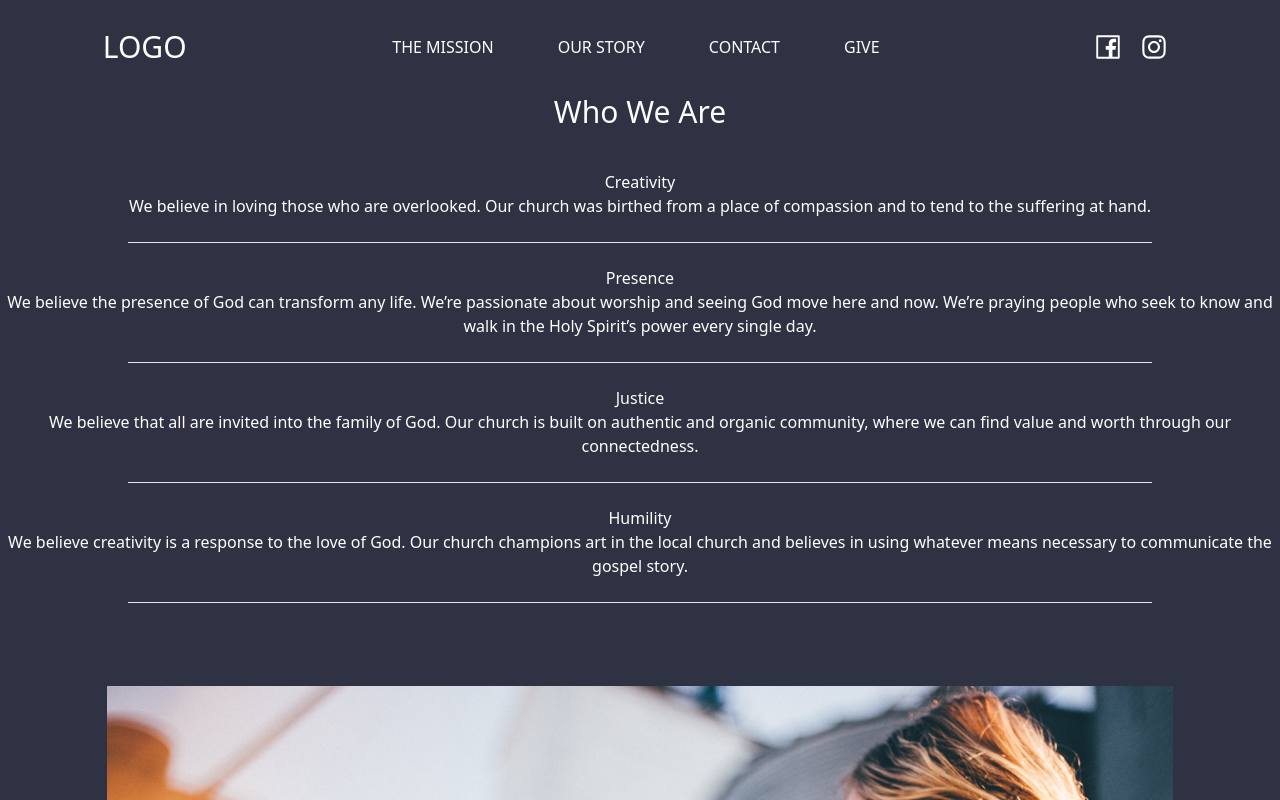
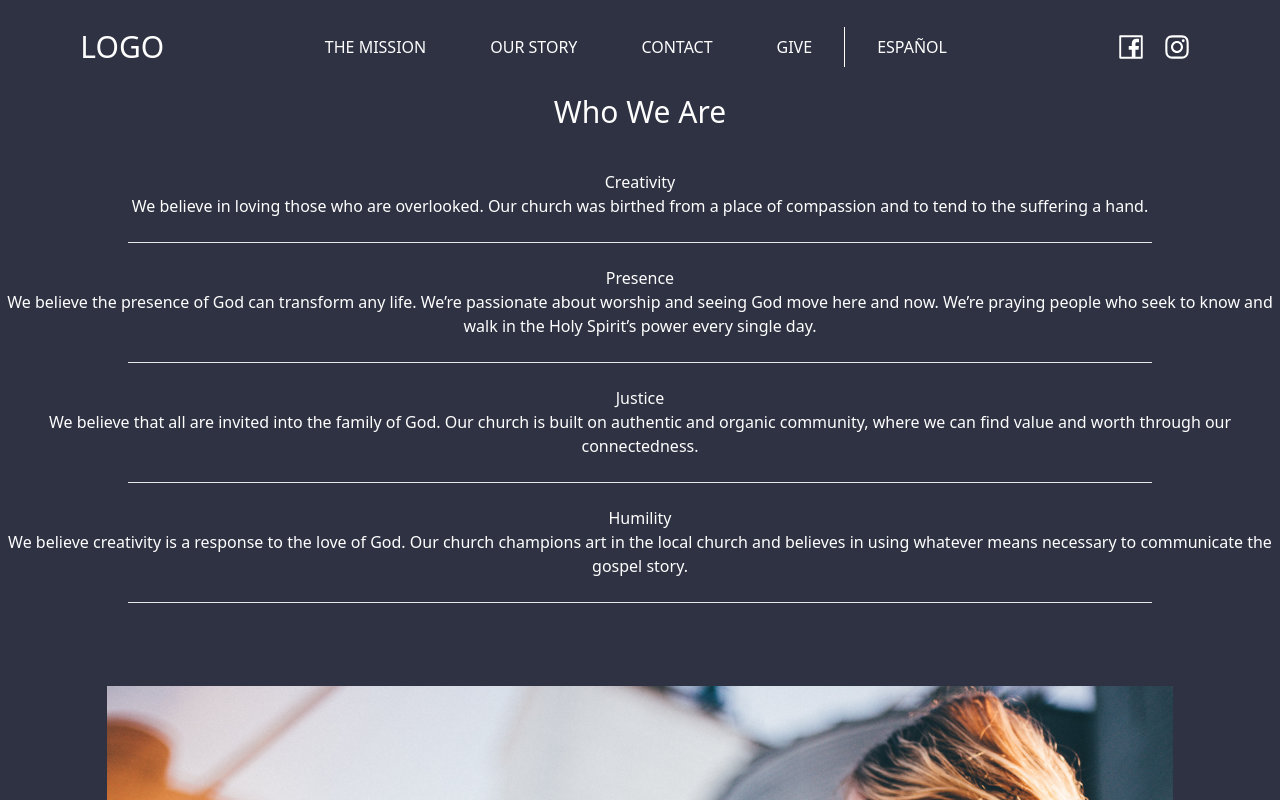
Before and after one commit to JorgeLVilla/adonai, a Next.js app: page /TheMission in a window 1280 px wide. Shown: the top 800 px of the page. Built offline with nearby package versions, Linux system fonts and the light colour scheme.

Commit message:
apply spanish translation toggle in the navbar and initial translation in the mission component.

```diff
--- a/src/assets/contentData/beliefs.tsx
+++ b/src/assets/contentData/beliefs.tsx
@@ -1,18 +1,27 @@
 export const BELIEF_LIST = [
   {
     headline: "Creativity",
-    desc: "We believe in loving those who are overlooked. Our church was birthed from a place of compassion and to tend to the suffering at hand. ",
+    desc: "We believe in loving those who are overlooked. Our church was birthed from a place of compassion and to tend to the suffering a hand. ",
+    spanishTitle: "Creatividad",
+    spanishDesc: "Creemos en amar a unos a otros. Nuestra iglesia biene de un lugar de ayudar a los que sufren y necesesitan ayuda."
   },
   {
     headline: "Presence",
     desc: "We believe the presence of God can transform any life. We’re passionate about worship and seeing God move here and now. We’re praying people who seek to know and walk in the Holy Spirit’s power every single day. ",
+    spanishTitle: "Presencia",
+    spanishDesc: "Creemos en la presencia de Dios y la transformacion que trae."
   },
   {
     headline: "Justice",
     desc: "We believe that all are invited into the family of God. Our church is built on authentic and organic community, where we can find value and worth through our connectedness.",
+    spanishTitle: "Justicia",
+    spanishDesc: "Creemos que todos somos invitados a la familia de Jesus. Nuestra iglesia fue construida autentica y organica en la comunidad."
   },
   {
     headline: "Humility",
     desc: "We believe creativity is a response to the love of God. Our church champions art in the local church and believes in using whatever means necessary to communicate the gospel story. ",
+    spanishTitle: "Humildes",
+    spanishDesc: "Creemos que todos somos invitados a la familia de Jesus. Nuestra iglesia fue construida autentica y organica en la comunidad."
+
   },
 ];
--- a/src/pages/Navbar.tsx
+++ b/src/pages/Navbar.tsx
@@ -8,13 +8,20 @@ import {
   AiOutlineInstagram,
 } from "react-icons/ai";
 
-type Props = {};
+type Props = {
+  translate: boolean;
+  setTranslate: any;
+};
 
-const Navbar = (props: Props) => {
+const Navbar = ({ translate, setTranslate }: Props) => {
   const [navbarOpen, setNavbarOpen] = useState(false);
 
   const handleNavbar = () => {
     setNavbarOpen(!navbarOpen);
+  };
+
+  const handleTranslate = () => {
+    setTranslate(!translate);
   };
 
   return (
@@ -44,18 +51,26 @@ const Navbar = (props: Props) => {
         </div>
 
         <div>
-          <ul className="text-center text-3xl">
+          <ul className="text-center text-3xl uppercase">
             {NAV__LINKS.map((item, index) => (
               <li
                 onClick={handleNavbar}
                 key={index}
                 className="px-8 text-off-white my-3"
               >
-                <Link href={`${item.path}`}>{item.display}</Link>
+                <Link href={`${item.path}`}>
+                  {translate ? item.spanish : item.display}
+                </Link>
               </li>
             ))}
-            <div onClick={handleNavbar} className="my-3 py-2">
-              ESPANOL
+            <div
+              onClick={() => {
+                setNavbarOpen(!navbarOpen);
+                setTranslate(!translate);
+              }}
+              className="my-3 py-2"
+            >
+              {translate ? "english" : "español"}
             </div>
           </ul>
         </div>
@@ -76,12 +91,20 @@ const Navbar = (props: Props) => {
         </div>
 
         <div className="hidden sm:flex">
-          <ul className="flex">
+          <ul className="flex items-center text-off-white uppercase">
             {NAV__LINKS.map((item, index) => (
               <li key={index} className="px-8 text-off-white">
-                <Link href={`${item.path}`}>{item.display}</Link>
+                <Link href={`${item.path}`}>
+                  {translate ? item.spanish : item.display}
+                </Link>
               </li>
             ))}
+            <div
+              onClick={handleTranslate}
+              className="my-3 border-l border-off-white py-2 px-8 uppercase cursor-pointer"
+            >
+              {translate ? "English" : "Español"}
+            </div>
           </ul>
         </div>
 
--- a/src/pages/TheMission.tsx
+++ b/src/pages/TheMission.tsx
@@ -4,9 +4,11 @@ import { BELIEF_LIST } from "@/assets/contentData/beliefs";
 import { data } from "../assets/contentData/data";
 import randomPeople from "../assets/randomPeople.png";
 
-type Props = {};
+type Props = {
+  translate: boolean
+};
 
-const TheMission = (props: Props) => {
+const TheMission = ({translate}: Props) => {
   return (
     <div className="bg-regal-blue text-off-white text-center">
       <div>
@@ -15,8 +17,8 @@ const TheMission = (props: Props) => {
       <ul className="py-5 my-5">
         {BELIEF_LIST.map((item, index) => (
           <li key={index} className="">
-            <div>{item.headline}</div>
-            <div>{item.desc}</div>
+            <div>{translate ? item.spanishTitle : item.headline}</div>
+            <div>{translate ? item.spanishDesc : item.desc}</div>
             <div className="h-10 w-4/5 text-yellow-500 white mx-auto py-6">
               <hr />
             </div>
--- a/src/pages/_app.tsx
+++ b/src/pages/_app.tsx
@@ -1,13 +1,16 @@
 import "@/styles/globals.css";
+import { useState } from "react";
 import type { AppProps } from "next/app";
 import Navbar from "./Navbar";
 import Footer from "./Footer";
 
 export default function App({ Component, pageProps }: AppProps) {
+  const [translate, setTranslate] = useState(false);
+
   return (
     <div className="bg-regal-blue">
-      <Navbar />
-      <Component {...pageProps} />
+      <Navbar translate={translate} setTranslate={setTranslate}/>
+      <Component {...pageProps}  translate={translate}/>
       <Footer />
     </div>
   );
--- a/src/pages/index.tsx
+++ b/src/pages/index.tsx
@@ -6,6 +6,7 @@ import Link from "next/link";
 import Hero from "./Hero";
 
 export default function Home() {
+
   return (
     <>
       <Head>
```
